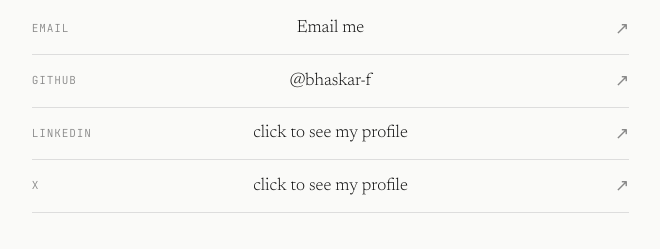
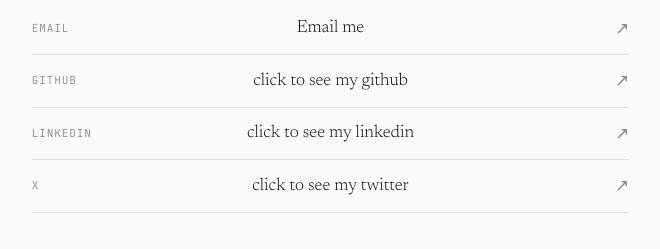
Before and after one commit to bhaskar-f/my-portfolio, a React (Vite) app in the folder frontend/: page /contact in a window 1280 px wide. Shown: the part 310-559 px from the top of the page, without its empty margins (302-962 px from the left). Built offline with nearby package versions, Linux system fonts and the light colour scheme; no server answers.

Commit message:
contact links updated

```diff
--- a/frontend/src/components/ContactLinks.jsx
+++ b/frontend/src/components/ContactLinks.jsx
@@ -7,17 +7,17 @@
     },
     {
       label: "GitHub",
-      text: "@bhaskar-f",
+      text: "click to see my github",
       href: "https://github.com/bhaskar-f",
     },
     {
       label: "LinkedIn",
-      text: "click to see my profile",
+      text: "click to see my linkedin",
       href: "https://www.linkedin.com/in/bhaskar-sarkar-1a1a6b31a",
     },
     {
       label: "X",
-      text: "click to see my profile",
+      text: "click to see my twitter",
       href: "https://x.com/404_username_NF",
     },
   ];
```
